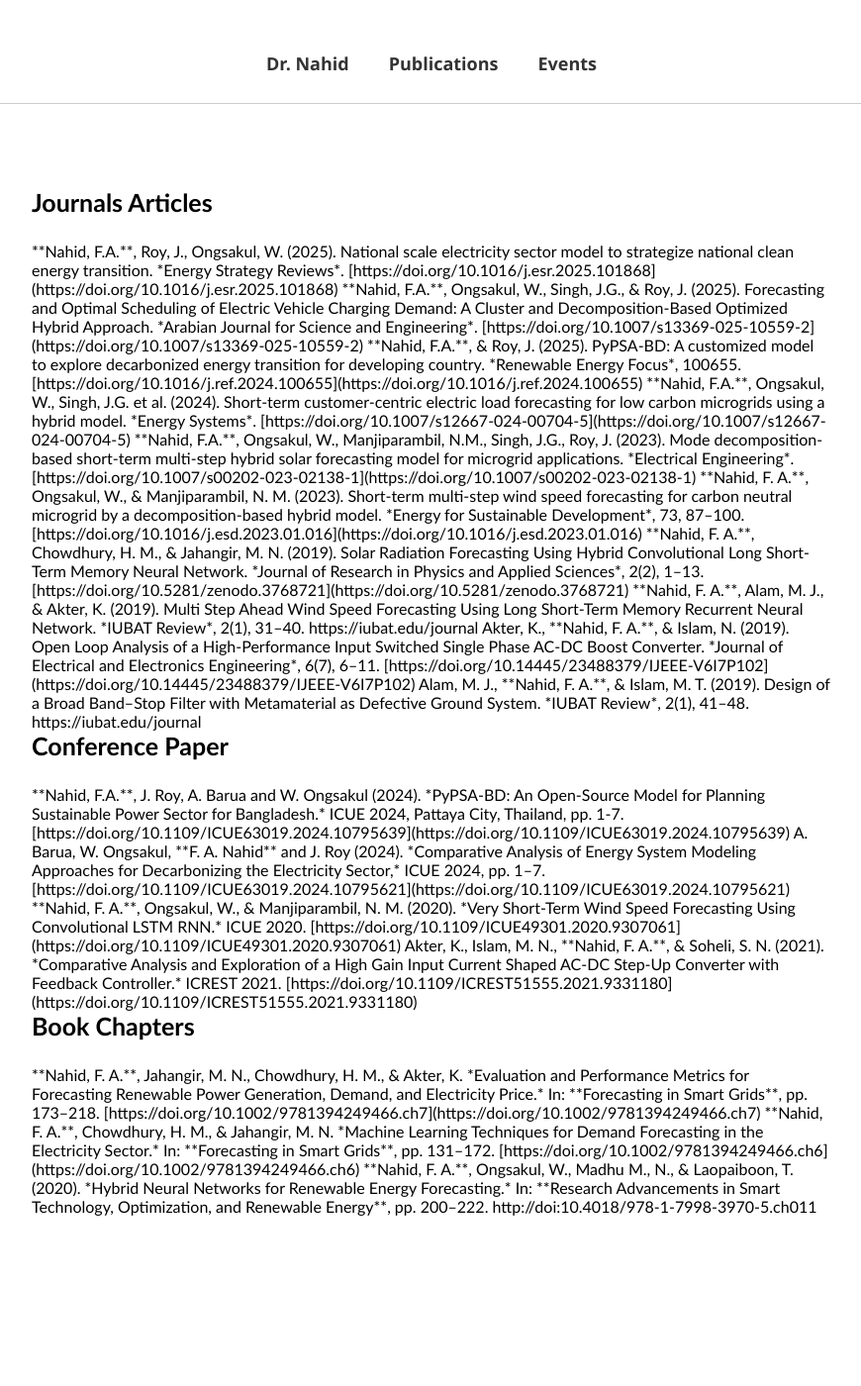
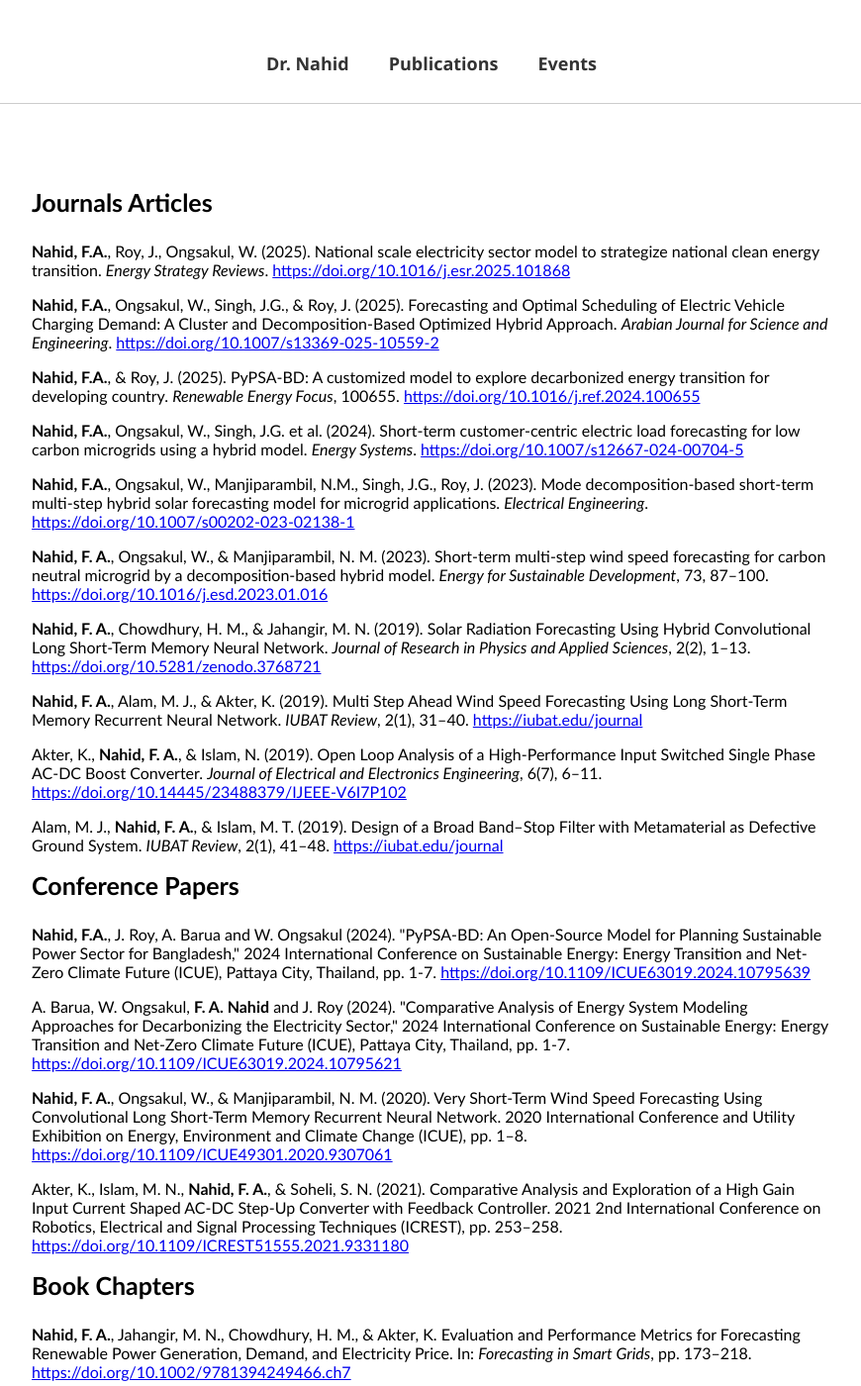
Before and after one commit to FiruzAhamed/firuzahamed.github.io, a Jekyll site: the page built from publications.md, in a window 1280 px wide and 1400 px high. Shown: the whole window at 99% size, without its empty margins (204-1074 px from the left). Built offline with Jekyll 4.4.1, drawn with Linux system fonts in a browser that asks for light colours; some of the changed text lies outside the part shown.

Commit message:
Update publications.md
Signed-off-by: Firuz Ahamed Nahid <122635742+FiruzAhamed@users.noreply.github.com>

```diff
--- a/publications.md
+++ b/publications.md
@@ -16,63 +16,46 @@ bodyClass: publications
 
 <div class="page-container">
 
-<h1> Journals Articles </h1>
+<h1>Journals Articles</h1>
 
-**Nahid, F.A.**, Roy, J., Ongsakul, W. (2025). National scale electricity sector model to strategize national clean energy transition. *Energy Strategy Reviews*.
-[https://doi.org/10.1016/j.esr.2025.101868](https://doi.org/10.1016/j.esr.2025.101868)
+<p><strong>Nahid, F.A.</strong>, Roy, J., Ongsakul, W. (2025). National scale electricity sector model to strategize national clean energy transition. <em>Energy Strategy Reviews</em>. <a href="https://www.sciencedirect.com/science/article/pii/S2211467X25002317" target="_blank">https://doi.org/10.1016/j.esr.2025.101868</a></p>
 
-**Nahid, F.A.**, Ongsakul, W., Singh, J.G., & Roy, J. (2025). Forecasting and Optimal Scheduling of Electric Vehicle Charging Demand: A Cluster and Decomposition-Based Optimized Hybrid Approach. *Arabian Journal for Science and Engineering*.
-[https://doi.org/10.1007/s13369-025-10559-2](https://doi.org/10.1007/s13369-025-10559-2)
+<p><strong>Nahid, F.A.</strong>, Ongsakul, W., Singh, J.G., & Roy, J. (2025). Forecasting and Optimal Scheduling of Electric Vehicle Charging Demand: A Cluster and Decomposition-Based Optimized Hybrid Approach. <em>Arabian Journal for Science and Engineering</em>. <a href="https://doi.org/10.1007/s13369-025-10559-2" target="_blank">https://doi.org/10.1007/s13369-025-10559-2</a></p>
 
-**Nahid, F.A.**, & Roy, J. (2025). PyPSA-BD: A customized model to explore decarbonized energy transition for developing country. *Renewable Energy Focus*, 100655.
-[https://doi.org/10.1016/j.ref.2024.100655](https://doi.org/10.1016/j.ref.2024.100655)
+<p><strong>Nahid, F.A.</strong>, & Roy, J. (2025). PyPSA-BD: A customized model to explore decarbonized energy transition for developing country. <em>Renewable Energy Focus</em>, 100655. <a href="https://doi.org/10.1016/j.ref.2024.100655" target="_blank">https://doi.org/10.1016/j.ref.2024.100655</a></p>
 
-**Nahid, F.A.**, Ongsakul, W., Singh, J.G. et al. (2024). Short-term customer-centric electric load forecasting for low carbon microgrids using a hybrid model. *Energy Systems*.
-[https://doi.org/10.1007/s12667-024-00704-5](https://doi.org/10.1007/s12667-024-00704-5)
+<p><strong>Nahid, F.A.</strong>, Ongsakul, W., Singh, J.G. et al. (2024). Short-term customer-centric electric load forecasting for low carbon microgrids using a hybrid model. <em>Energy Systems</em>. <a href="https://doi.org/10.1007/s12667-024-00704-5" target="_blank">https://doi.org/10.1007/s12667-024-00704-5</a></p>
 
-**Nahid, F.A.**, Ongsakul, W., Manjiparambil, N.M., Singh, J.G., Roy, J. (2023). Mode decomposition-based short-term multi-step hybrid solar forecasting model for microgrid applications. *Electrical Engineering*.
-[https://doi.org/10.1007/s00202-023-02138-1](https://doi.org/10.1007/s00202-023-02138-1)
+<p><strong>Nahid, F.A.</strong>, Ongsakul, W., Manjiparambil, N.M., Singh, J.G., Roy, J. (2023). Mode decomposition-based short-term multi-step hybrid solar forecasting model for microgrid applications. <em>Electrical Engineering</em>. <a href="https://doi.org/10.1007/s00202-023-02138-1" target="_blank">https://doi.org/10.1007/s00202-023-02138-1</a></p>
 
-**Nahid, F. A.**, Ongsakul, W., & Manjiparambil, N. M. (2023). Short-term multi-step wind speed forecasting for carbon neutral microgrid by a decomposition-based hybrid model. *Energy for Sustainable Development*, 73, 87–100.
-[https://doi.org/10.1016/j.esd.2023.01.016](https://doi.org/10.1016/j.esd.2023.01.016)
+<p><strong>Nahid, F. A.</strong>, Ongsakul, W., & Manjiparambil, N. M. (2023). Short-term multi-step wind speed forecasting for carbon neutral microgrid by a decomposition-based hybrid model. <em>Energy for Sustainable Development</em>, 73, 87–100. <a href="https://doi.org/10.1016/j.esd.2023.01.016" target="_blank">https://doi.org/10.1016/j.esd.2023.01.016</a></p>
 
-**Nahid, F. A.**, Chowdhury, H. M., & Jahangir, M. N. (2019). Solar Radiation Forecasting Using Hybrid Convolutional Long Short-Term Memory Neural Network. *Journal of Research in Physics and Applied Sciences*, 2(2), 1–13.
-[https://doi.org/10.5281/zenodo.3768721](https://doi.org/10.5281/zenodo.3768721)
+<p><strong>Nahid, F. A.</strong>, Chowdhury, H. M., & Jahangir, M. N. (2019). Solar Radiation Forecasting Using Hybrid Convolutional Long Short-Term Memory Neural Network. <em>Journal of Research in Physics and Applied Sciences</em>, 2(2), 1–13. <a href="https://doi.org/10.5281/zenodo.3768721" target="_blank">https://doi.org/10.5281/zenodo.3768721</a></p>
 
-**Nahid, F. A.**, Alam, M. J., & Akter, K. (2019). Multi Step Ahead Wind Speed Forecasting Using Long Short-Term Memory Recurrent Neural Network. *IUBAT Review*, 2(1), 31–40.
-https://iubat.edu/journal
+<p><strong>Nahid, F. A.</strong>, Alam, M. J., & Akter, K. (2019). Multi Step Ahead Wind Speed Forecasting Using Long Short-Term Memory Recurrent Neural Network. <em>IUBAT Review</em>, 2(1), 31–40. <a href="https://iubat.edu/journal" target="_blank">https://iubat.edu/journal</a></p>
 
-Akter, K., **Nahid, F. A.**, & Islam, N. (2019). Open Loop Analysis of a High-Performance Input Switched Single Phase AC-DC Boost Converter. *Journal of Electrical and Electronics Engineering*, 6(7), 6–11.
-[https://doi.org/10.14445/23488379/IJEEE-V6I7P102](https://doi.org/10.14445/23488379/IJEEE-V6I7P102)
+<p>Akter, K., <strong>Nahid, F. A.</strong>, & Islam, N. (2019). Open Loop Analysis of a High-Performance Input Switched Single Phase AC-DC Boost Converter. <em>Journal of Electrical and Electronics Engineering</em>, 6(7), 6–11. <a href="https://doi.org/10.14445/23488379/IJEEE-V6I7P102" target="_blank">https://doi.org/10.14445/23488379/IJEEE-V6I7P102</a></p>
 
-Alam, M. J., **Nahid, F. A.**, & Islam, M. T. (2019). Design of a Broad Band–Stop Filter with Metamaterial as Defective Ground System. *IUBAT Review*, 2(1), 41–48.
-https://iubat.edu/journal
+<p>Alam, M. J., <strong>Nahid, F. A.</strong>, & Islam, M. T. (2019). Design of a Broad Band–Stop Filter with Metamaterial as Defective Ground System. <em>IUBAT Review</em>, 2(1), 41–48. <a href="https://iubat.edu/journal" target="_blank">https://iubat.edu/journal</a></p>
 
 
-<h1> Conference Paper </h1>
+<h1>Conference Papers</h1>
 
-**Nahid, F.A.**, J. Roy, A. Barua and W. Ongsakul (2024). *PyPSA-BD: An Open-Source Model for Planning Sustainable Power Sector for Bangladesh.* ICUE 2024, Pattaya City, Thailand, pp. 1-7.
-[https://doi.org/10.1109/ICUE63019.2024.10795639](https://doi.org/10.1109/ICUE63019.2024.10795639)
+<p><strong>Nahid, F.A.</strong>, J. Roy, A. Barua and W. Ongsakul (2024). "PyPSA-BD: An Open-Source Model for Planning Sustainable Power Sector for Bangladesh," 2024 International Conference on Sustainable Energy: Energy Transition and Net-Zero Climate Future (ICUE), Pattaya City, Thailand, pp. 1-7. <a href="https://doi.org/10.1109/ICUE63019.2024.10795639" target="_blank">https://doi.org/10.1109/ICUE63019.2024.10795639</a></p>
 
-A. Barua, W. Ongsakul, **F. A. Nahid** and J. Roy (2024). *Comparative Analysis of Energy System Modeling Approaches for Decarbonizing the Electricity Sector,* ICUE 2024, pp. 1–7.
-[https://doi.org/10.1109/ICUE63019.2024.10795621](https://doi.org/10.1109/ICUE63019.2024.10795621)
+<p>A. Barua, W. Ongsakul, <strong>F. A. Nahid</strong> and J. Roy (2024). "Comparative Analysis of Energy System Modeling Approaches for Decarbonizing the Electricity Sector," 2024 International Conference on Sustainable Energy: Energy Transition and Net-Zero Climate Future (ICUE), Pattaya City, Thailand, pp. 1-7. <a href="https://doi.org/10.1109/ICUE63019.2024.10795621" target="_blank">https://doi.org/10.1109/ICUE63019.2024.10795621</a></p>
 
-**Nahid, F. A.**, Ongsakul, W., & Manjiparambil, N. M. (2020). *Very Short-Term Wind Speed Forecasting Using Convolutional LSTM RNN.* ICUE 2020.
-[https://doi.org/10.1109/ICUE49301.2020.9307061](https://doi.org/10.1109/ICUE49301.2020.9307061)
+<p><strong>Nahid, F. A.</strong>, Ongsakul, W., & Manjiparambil, N. M. (2020). Very Short-Term Wind Speed Forecasting Using Convolutional Long Short-Term Memory Recurrent Neural Network. 2020 International Conference and Utility Exhibition on Energy, Environment and Climate Change (ICUE), pp. 1–8. <a href="https://doi.org/10.1109/ICUE49301.2020.9307061" target="_blank">https://doi.org/10.1109/ICUE49301.2020.9307061</a></p>
 
-Akter, K., Islam, M. N., **Nahid, F. A.**, & Soheli, S. N. (2021). *Comparative Analysis and Exploration of a High Gain Input Current Shaped AC-DC Step-Up Converter with Feedback Controller.* ICREST 2021.
-[https://doi.org/10.1109/ICREST51555.2021.9331180](https://doi.org/10.1109/ICREST51555.2021.9331180)
+<p>Akter, K., Islam, M. N., <strong>Nahid, F. A.</strong>, & Soheli, S. N. (2021). Comparative Analysis and Exploration of a High Gain Input Current Shaped AC-DC Step-Up Converter with Feedback Controller. 2021 2nd International Conference on Robotics, Electrical and Signal Processing Techniques (ICREST), pp. 253–258. <a href="https://doi.org/10.1109/ICREST51555.2021.9331180" target="_blank">https://doi.org/10.1109/ICREST51555.2021.9331180</a></p>
 
 
-<h1> Book Chapters </h1>
+<h1>Book Chapters</h1>
 
-**Nahid, F. A.**, Jahangir, M. N., Chowdhury, H. M., & Akter, K. *Evaluation and Performance Metrics for Forecasting Renewable Power Generation, Demand, and Electricity Price.* In: **Forecasting in Smart Grids**, pp. 173–218.
-[https://doi.org/10.1002/9781394249466.ch7](https://doi.org/10.1002/9781394249466.ch7)
+<p><strong>Nahid, F. A.</strong>, Jahangir, M. N., Chowdhury, H. M., & Akter, K. Evaluation and Performance Metrics for Forecasting Renewable Power Generation, Demand, and Electricity Price. In: <em>Forecasting in Smart Grids</em>, pp. 173–218. <a href="https://doi.org/10.1002/9781394249466.ch7" target="_blank">https://doi.org/10.1002/9781394249466.ch7</a></p>
 
-**Nahid, F. A.**, Chowdhury, H. M., & Jahangir, M. N. *Machine Learning Techniques for Demand Forecasting in the Electricity Sector.* In: **Forecasting in Smart Grids**, pp. 131–172.
-[https://doi.org/10.1002/9781394249466.ch6](https://doi.org/10.1002/9781394249466.ch6)
+<p><strong>Nahid, F. A.</strong>, Chowdhury, H. M., & Jahangir, M. N. Machine Learning Techniques for Demand Forecasting in the Electricity Sector. In: <em>Forecasting in Smart Grids</em>, pp. 131–172. <a href="https://doi.org/10.1002/9781394249466.ch6" target="_blank">https://doi.org/10.1002/9781394249466.ch6</a></p>
 
-**Nahid, F. A.**, Ongsakul, W., Madhu M., N., & Laopaiboon, T. (2020). *Hybrid Neural Networks for Renewable Energy Forecasting.* In: **Research Advancements in Smart Technology, Optimization, and Renewable Energy**, pp. 200–222.
-http://doi:10.4018/978-1-7998-3970-5.ch011
+<p><strong>Nahid, F. A.</strong>, Ongsakul, W., Madhu M., N., & Laopaiboon, T. (2020). Hybrid Neural Networks for Renewable Energy Forecasting: Solar and Wind Energy Forecasting Using LSTM and RNN. In Vasant, P., Weber, G., & Punurai, W. (Eds.), <em>Research Advancements in Smart Technology, Optimization, and Renewable Energy</em> (pp. 200–222). IGI Global. <a href="http://doi:10.4018/978-1-7998-3970-5.ch011" target="_blank">http://doi:10.4018/978-1-7998-3970-5.ch011</a></p>
 
 </div>
```
